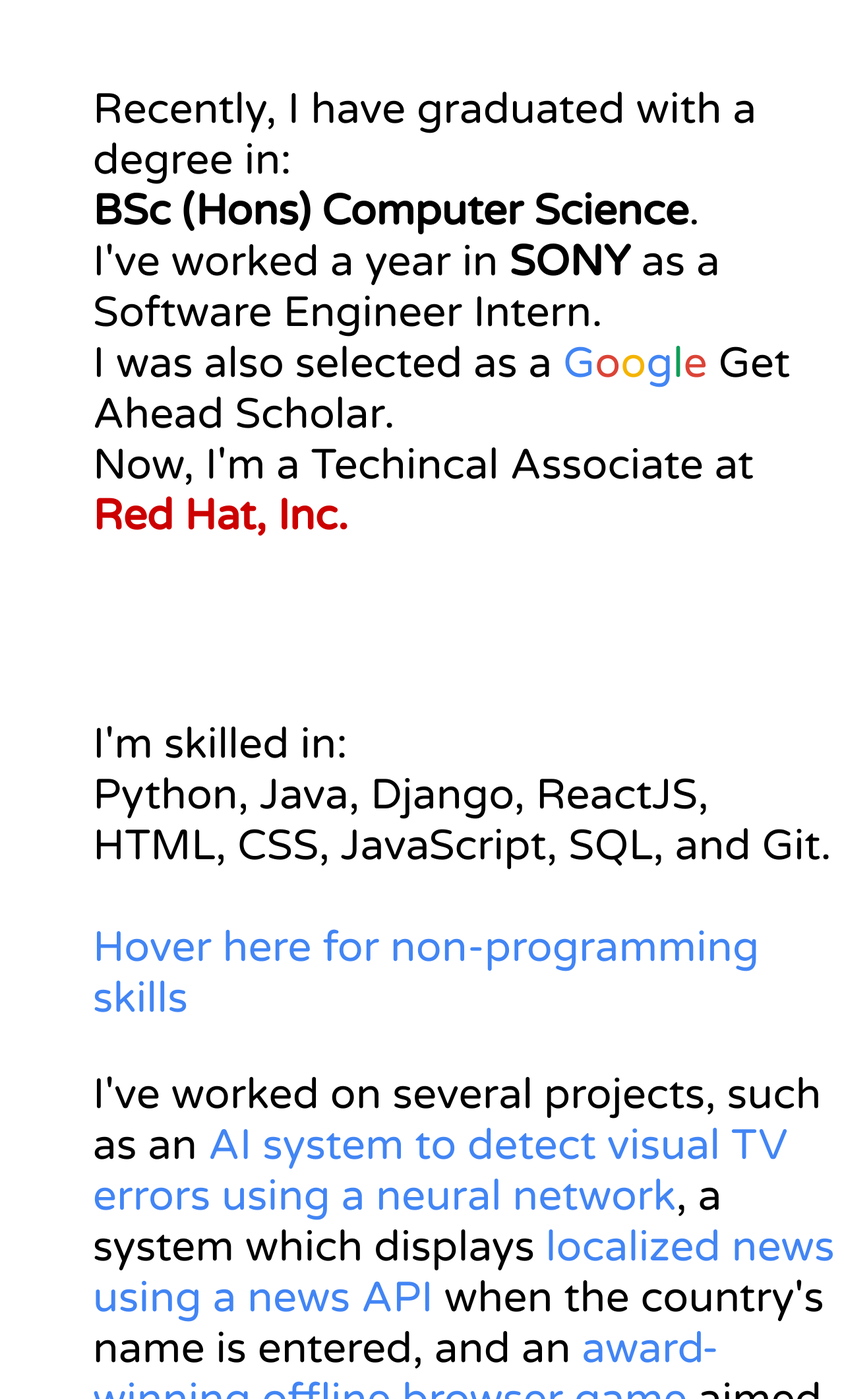
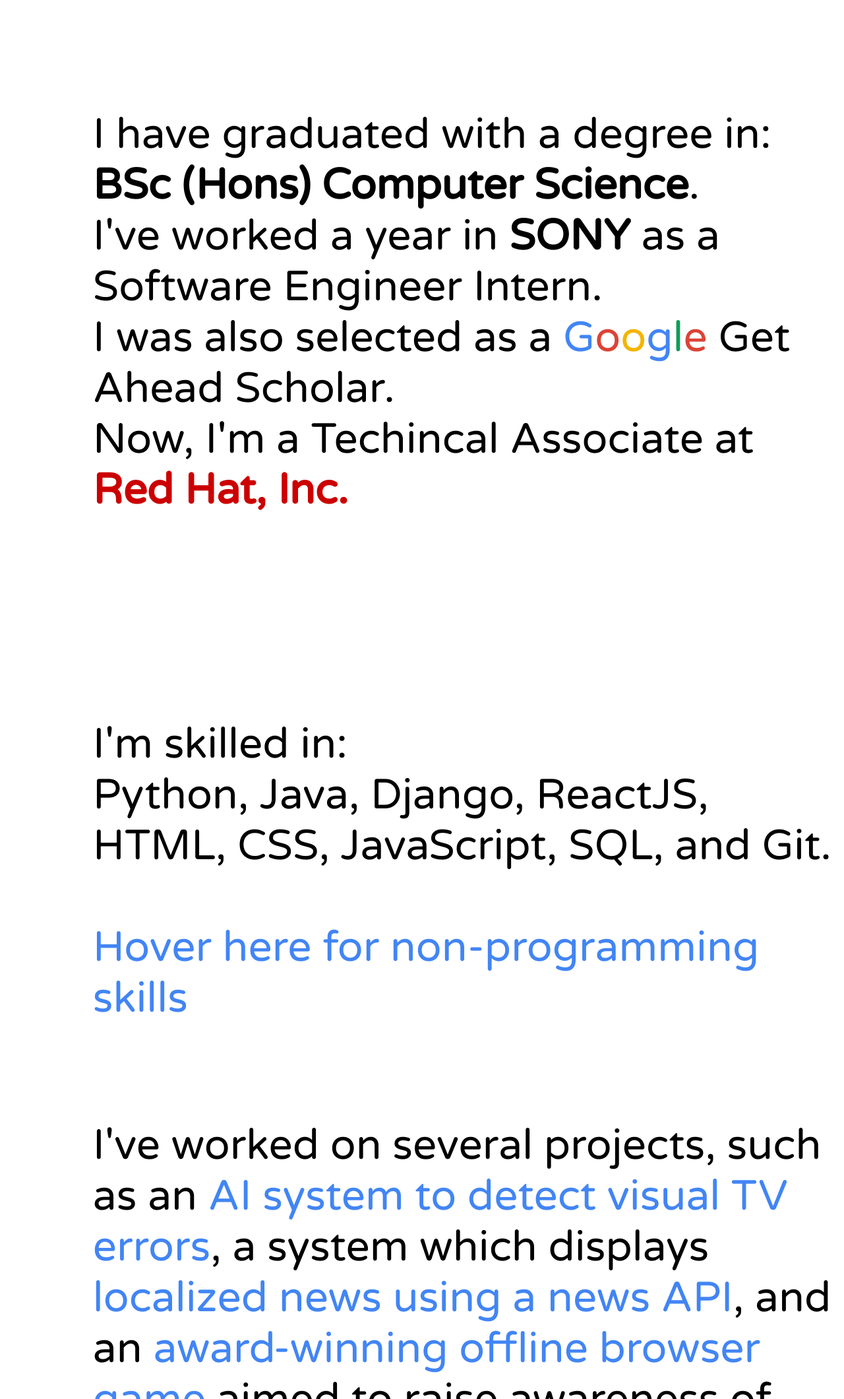
Before and after one commit to seharsaleemi/sehardev, a plain HTML site: page index.html in a window 1280 px wide. Shown: the part 680-2800 px from the top of the page at 66% size. Drawn offline with Linux system fonts and the light colour scheme.

Commit message:
Update index.html

```diff
--- a/index.html
+++ b/index.html
@@ -74,7 +74,7 @@
               <span id="sehar2">
               </span>
               </span>
-              <br><br><small>Check my <a target="_blank" class="link" href="https://www.linkedin.com/in/seharsaleemi/">LinkedIn</a>, or download my CV <a target="_blank" class="link" href="https://drive.google.com/file/d/1gIl_zThb3ZVo_eHXLPnWGkEiMjIomqxJ/view">here</a>.</small>
+              <br><br><small>Check my <a target="_blank" class="link" href="https://www.linkedin.com/in/seharsaleemi/">LinkedIn</a>, or download my portfolio <a target="_blank" class="link" href="https://drive.google.com/file/d/1gIl_zThb3ZVo_eHXLPnWGkEiMjIomqxJ/view">here</a>.</small>
             </p>
           </div>
 
@@ -82,7 +82,7 @@
 
         <div id="experience" class="align-div-content">
             <p class="bigtext sehar", style="text-align:left; margin-top: -30px;">
-              Recently, I have graduated with a degree in: <br><span class="twentytwentyone"><b>BSc (Hons) Computer Science</b></span>. <br>I've worked a year in <span class="twentynineteentwenty"><b>SONY</b></span> as a Software Engineer Intern.<br>I was also selected as a <span class="twentytwenty"><span style="color:#4285F4; font-weight:500;">G</span><span style="color:#DB4437; font-weight:500;">o</span><span style="color:#F4B400; font-weight:500;">o</span><span style="color:#4285F4; font-weight:500;">g</span><span style="color:#0F9D58; font-weight:500;">l</span><span style="color:#DB4437; font-weight:500;">e</span>
+              I have graduated with a degree in: <br><span class="twentytwentyone"><b>BSc (Hons) Computer Science</b></span>. <br>I've worked a year in <span class="twentynineteentwenty"><b>SONY</b></span> as a Software Engineer Intern.<br>I was also selected as a <span class="twentytwenty"><span style="color:#4285F4; font-weight:500;">G</span><span style="color:#DB4437; font-weight:500;">o</span><span style="color:#F4B400; font-weight:500;">o</span><span style="color:#4285F4; font-weight:500;">g</span><span style="color:#0F9D58; font-weight:500;">l</span><span style="color:#DB4437; font-weight:500;">e</span>
             </span> Get Ahead Scholar. <br>Now, I'm a Techincal Associate at <span style="color:#CC0000;"><span class="redhat"><b>Red Hat, Inc.</b></span></span><br>
 
 
@@ -99,7 +99,7 @@
 
 <!-- Projects -->
 
-        <div id="projects" class="align-div-content"><p>I've worked on several projects, such as an <span class="project"><span style="color:#4285F4;">AI system to detect visual TV errors using a neural network</span></span></span>, a system which displays <a target="_blank" class="link" href="https://devpost.com/software/rebearth-ba09mi">localized news using a news API</a> when the country's name is entered, and an <a target="_blank" class="link" href="https://devpost.com/software/be-betta-ogukth">award-winning offline browser game</a> aimed to raise awareness of environmental issues <b>(HackCambridge University 2020.)</b>
+        <div id="projects" class="align-div-content"><p>I've worked on several projects, such as an <span class="project"><span style="color:#4285F4;">AI system to detect visual TV errors</span></span></span>, a system which displays <a target="_blank" class="link" href="https://devpost.com/software/rebearth-ba09mi">localized news using a news API</a>, and an <a target="_blank" class="link" href="https://devpost.com/software/be-betta-ogukth">award-winning offline browser game</a> aimed to raise awareness of environmental issues <b>(HackCambridge)</b>
           <br><br><small>Check out more projects on <a target="_blank" class="link" href="https://devpost.com/seharsaleemi">DevPost</a>, or my  <a target="_blank" class="link" href="https://github.com/seharsaleemi">GitHub</a>.</small>
 
         </p>
```
